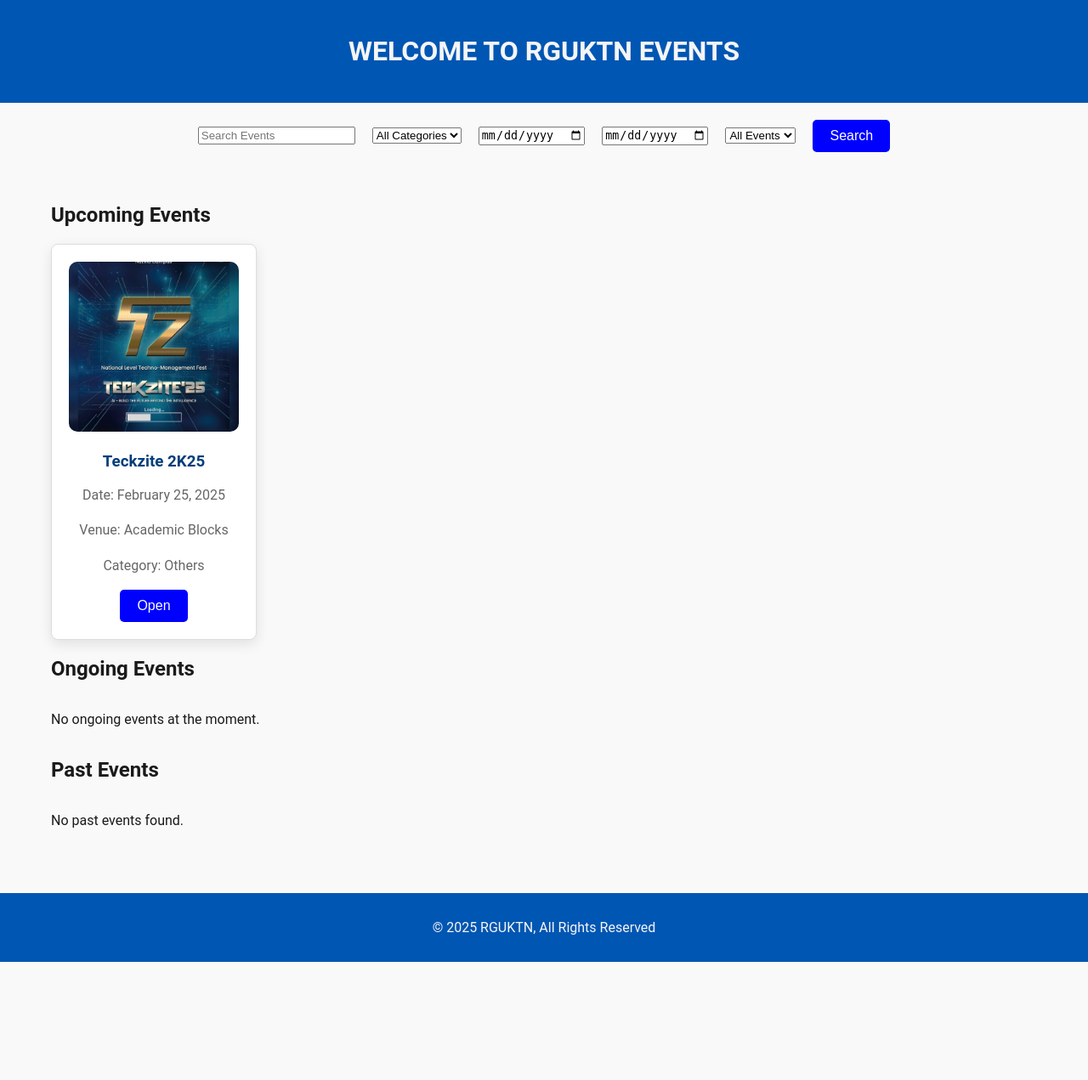
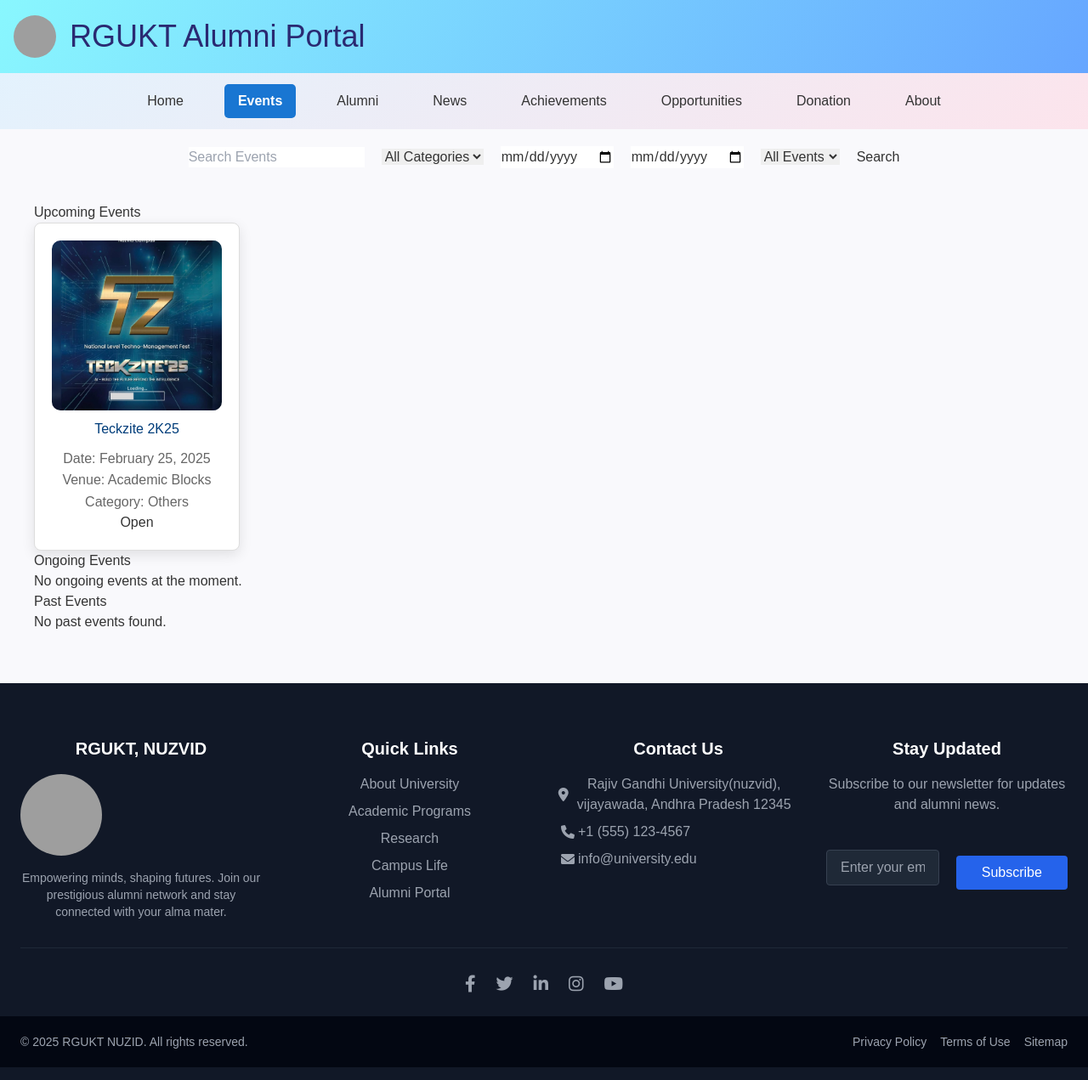
Before and after one commit to N210013-Karthik/AlumniArc, a Django app: page /events/ in a window 1280 px wide. Shown: the whole page at 85% size. Before the commit the page ends 1132 px from the top, so only its background shows below. Run offline with Django 3.2, Linux system fonts and the light colour scheme; data comes from the database, SQL or seed files in the repository; some libraries are stand-ins or nearby versions; grey boxes are pictures that could not be loaded.

Commit message:
included navbar and footer

```diff
--- a/alumni/templates/events page.html
+++ b/alumni/templates/events page.html
@@ -8,17 +8,11 @@
     </title>
     <style>
       body {
-        font-family: "Roboto", sans-serif;
+        font-family: 'Arial', sans-serif;
         margin: 0;
         padding: 0;
         background-color: #f9f9f9;
         color: #1a1a1a;
-      }
-      header {
-        background-color: #0056b3;
-        color: whitesmoke;
-        padding: 20px;
-        text-align: center;
       }
       form{
         padding-top: 20px;
@@ -27,21 +21,6 @@
         justify-content: center;
         align-items: center;
         gap: 20px;
-      }
-      nav {
-        background-color: #003d7a;
-        padding: 10px;
-        text-align: center;
-      }
-      nav a {
-        color: whitesmoke;
-        text-decoration: none;
-        font-weight: bold;
-        margin: 15px;
-        transition: color 0.3s ease;
-      }
-      nav a:hover {
-        color: #4c9fff;
       }
       .container {
         padding: 20px;
@@ -109,9 +88,8 @@
     </style>
   </head>
   <body>
-    <header>
-      <h1>WELCOME TO RGUKTN EVENTS</h1>
-    </header>
+    {% include 'navbar.html' %}
+
     <form method="GET" action="{% url 'event_list' %}">
       <input type="text" name="q" placeholder="Search Events" value="{{ request.GET.q }}">
 
@@ -207,8 +185,6 @@
       </div>
     </div>
 
-    <footer>
-      <p>&copy; 2025 RGUKTN, All Rights Reserved</p>
-    </footer>
+    {% include 'footer.html' %}
   </body>
 </html>
--- a/alumni/templates/footer.html
+++ b/alumni/templates/footer.html
@@ -3,7 +3,7 @@
 <head>
     <meta charset="UTF-8">
     <meta name="viewport" content="width=device-width, initial-scale=1.0">
-    <title>fOOTER</title>
+    <title>FOOTER</title>
     <script src="https://cdn.tailwindcss.com"></script>
     <!-- Font Awesome for icons -->
     <link rel="stylesheet" href="https://cdnjs.cloudflare.com/ajax/libs/font-awesome/6.0.0/css/all.min.css">
@@ -95,7 +95,7 @@
         </div>
 
         <!-- Bottom Footer -->
-        <div class="bg-gray-950 py-4">
+        <div class="bg-gray-950">
             <div class="container mx-auto px-6 flex flex-col md:flex-row justify-between items-center">
                 <div class="text-gray-400 text-sm">
                     © <span id="current-year"></span> RGUKT NUZID. All rights reserved.
--- a/alumni/templates/navbar.html
+++ b/alumni/templates/navbar.html
@@ -5,105 +5,74 @@
         <meta name="viewport" content="width=device-width, initial-scale=1.0">
         <title>Alumni Website</title>
         <style>
-            body {
-                margin: 0;
-                font-family: Arial, sans-serif;
-            }
-            .navbar {
-                display: flex;
-                justify-content: space-between;
-                align-items: center;
-                background-color: #004080;
-                padding: 0.5rem 2rem;
-                color: white;
-            }
-            .navbar .logo {
-                font-size: 1.5rem;
-                font-weight: bold;
-            }
-            .navbar ul {
-                list-style: none;
-                display: flex;
+            * {
                 margin: 0;
                 padding: 0;
+                box-sizing: border-box;
+                font-family: 'Arial', sans-serif;
             }
-            .navbar ul li {
+            body {
+                background: #f9f9fc;
+                color: #333;
+                overflow-x: hidden;
+            }
+            header {
+                display: flex;
+                align-items: center;
+                background: linear-gradient(120deg, #89f7fe, #66a6ff);
+                padding: 16px 16px;
+                box-shadow: 0 4px 8px rgba(0, 0, 0, 0.1);
+            }
+            header img {
+                width: 50px;
+                height: 50px;
+                margin-right: 1rem;
+                border-radius: 50%;
+            }
+            header h1 {
+                font-size: 36px;
+                color: #2a2a72;
+            }
+            nav {
+                display: flex;
+                justify-content: center;
+                background: linear-gradient(145deg, #e3f2fd, #fce4ec);
+                padding: 0.8rem;
+            }
+            nav a {
+                color: #333;
+                text-decoration: none;
                 margin: 0 1rem;
-            }
-            .navbar ul li a {
-                text-decoration: none;
-                color: white;
                 font-size: 1rem;
-                transition: color 0.3s ease;
-            }
-            .navbar ul li a:hover {
-                color: #ffcc00;
-            }
-            .navbar .cta {
-                background-color: #ffcc00;
-                color: #004080;
                 padding: 0.5rem 1rem;
                 border-radius: 5px;
-                text-decoration: none;
+                transition: background 0.3s ease, transform 0.3s ease;
+            }
+            nav a:hover {
+                background: #64b5f6;
+                transform: scale(1.1);
+            }
+            nav a.active {
+                background: #1976d2;
+                color: white;
                 font-weight: bold;
-                transition: background-color 0.3s ease;
-            }
-            .navbar .cta:hover {
-                background-color: #ffdd33;
-            }
-
-            @media (max-width: 768px) {
-                .navbar ul {
-                    flex-direction: column;
-                    display: none;
-                    position: absolute;
-                    top: 3.5rem;
-                    right: 2rem;
-                    background-color: #004080;
-                    padding: 1rem;
-                    border-radius: 5px;
-                }
-                .navbar ul.show {
-                    display: flex;
-                }
-                .navbar .menu-toggle {
-                    display: block;
-                    cursor: pointer;
-                }
-                .navbar .menu-toggle span {
-                    display: block;
-                    width: 25px;
-                    height: 3px;
-                    background-color: white;
-                    margin: 5px 0;
-                    transition: transform 0.3s;
-                }
             }
         </style>
     </head>
     <body>
-        <nav class="navbar">
-            <div class="logo">Alumni Connect</div>
-            <div class="menu-toggle" onclick="toggleMenu()">
-                <span></span>
-                <span></span>
-                <span></span>
-            </div>
-            <ul id="nav-links">
-                <li><a href="#news">News</a></li>
-                <li><a href="#events">Events</a></li>
-                <li><a href="#alumni">Alumni Directory</a></li>
-                <li><a href="#opportunities">Opportunities</a></li>
-                <li><a href="#about">About</a></li>
-                <li><a href="#donate" class="cta">Donate</a></li>
-            </ul>
+        <header>
+            <img src="https://pbs.twimg.com/profile_images/1203658757307170816/1gR_eRFZ_400x400.jpg" alt="Logo">
+            <h1>RGUKT Alumni Portal</h1>
+        </header>
+        <nav>
+            <a href="{% url 'homepage' %}" class="{% if request.path == '/' %}active{% endif %}">Home</a>
+            <a href="{% url 'event_list' %}" class="{% if request.path == '/events/' %}active{% endif %}">Events</a>
+            <a href="{% url 'alumni_list' %}" class="{% if request.path == '/alumni/' %}active{% endif %}">Alumni</a>
+            <a href="{% url 'news_list' %}" class="{% if request.path == '/news/' %}active{% endif %}">News</a>
+            <a href="{% url 'achievements_list' %}" class="{% if request.path == '/achievements/' %}active{% endif %}">Achievements</a>
+            <a href="opportunities.html" class="{% if request.path == '/opportunities/' %}active{% endif %}">Opportunities</a>
+            <a href="donation.html" class="{% if request.path == '/donation/' %}active{% endif %}">Donation</a>
+            <a href="{% url 'about' %}" class="{% if request.path == '/about/' %}active{% endif %}">About</a>
         </nav>
-
-        <script>
-            function toggleMenu() {
-                const navLinks = document.getElementById('nav-links');
-                navLinks.classList.toggle('show');
-            }
-        </script>
     </body>
 </html>
--- a/alumni/urls.py
+++ b/alumni/urls.py
@@ -3,7 +3,6 @@
 
 urlpatterns = [
     path('', views.homepage_view, name='homepage'),
-    path('login/', views.login_view, name='login'),
     path('news/', views.news_list, name='news_list'),
     path('achievements/', views.achievements_list, name='achievements_list'),
     path('alumni/', views.alumni_list, name='alumni_list'),
```
Also changed, not shown: alumni/templates/Achievements.html (+3 -9 lines), alumni/templates/AlumniDirectory.html (+3 -7 lines), alumni/templates/aboutPage.html (+2 -9 lines), alumni/templates/homepage.html (+4 -57 lines), alumni/templates/newspage.html (+2 -15 lines).
